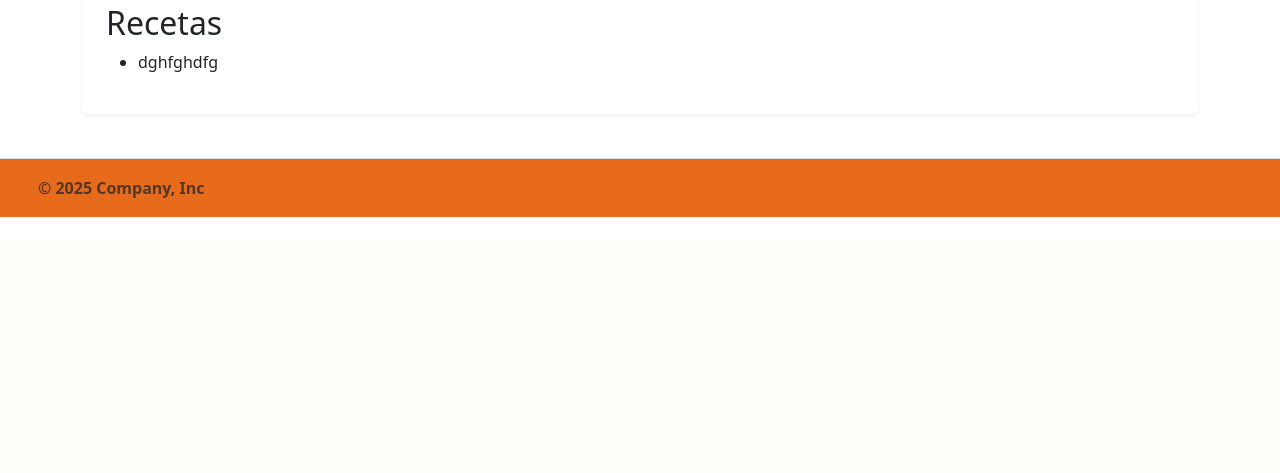
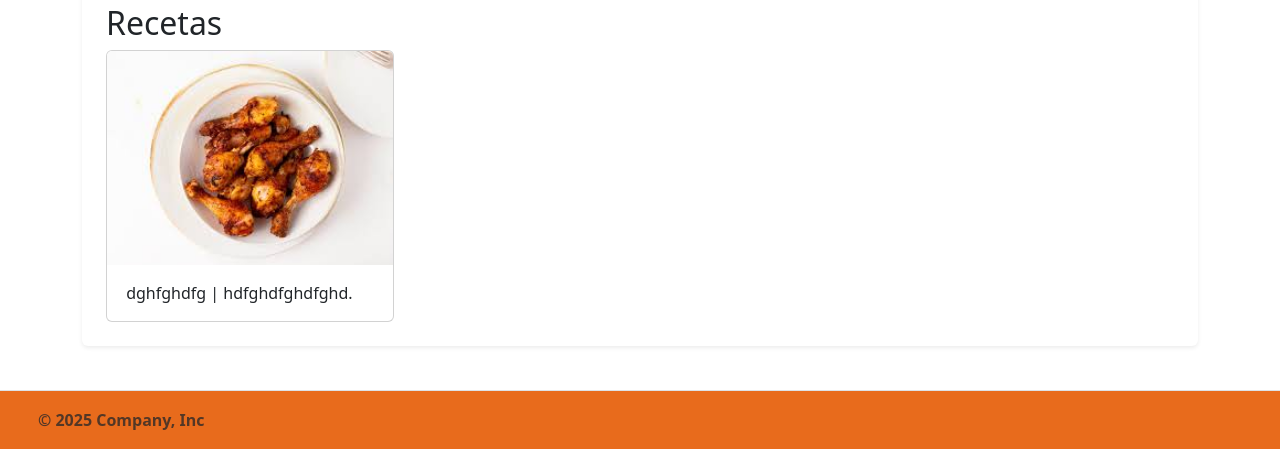
Before and after one commit to maydathbash/proyecto, a Django app: page /cooking/showcooking/2/ in a window 1280 px wide. Shown: the part 1172-1645 px from the top of the page. Before the commit the page ends 1389 px from the top, so only its background shows below. Run offline with Django 5.2, Linux system fonts and the light colour scheme; data comes from the database, SQL or seed files in the repository; some libraries are stand-ins or nearby versions.

Commit message:
card de recetas en detalle_showcooking

```diff
--- a/showcooking/cooking/templates/detalle_showcooking.html
+++ b/showcooking/cooking/templates/detalle_showcooking.html
@@ -98,11 +98,14 @@
               <iframe src="{{showcooking.url_youtube}}" frameborder="0"></iframe>
             {% endif %}
           <h2>Recetas</h2>
-          <ul>
-            {% for receta in recetas %}
-              <li>{{receta.titulo}}</li>
-            {% endfor%}
-          </ul>
+           {% for receta in recetas %}
+            <div class="card" style="width: 18rem;">
+              <img src="{{receta.imagen.url}}" class="card-img-top" alt="Imagen de la receta">
+              <div class="card-body">
+                <p class="card-text">{{receta.titulo}} | {{receta.descripcion}}.</p>
+              </div>
+            </div>
+            {% endfor %}
         </div>
 
       </div>
```
